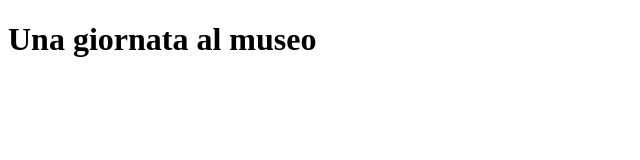
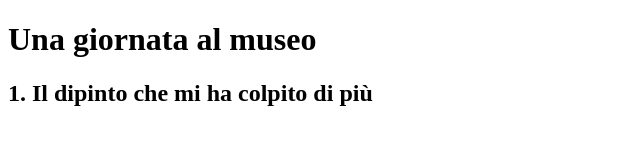
Before and after one commit to salvatorescalise1999/htmlcss-repo, a plain HTML site: page index.html in a window 1280 px wide. Shown: the whole page, without its empty margins (0-640 px from the left). Drawn offline with Linux system fonts and the light colour scheme.

Commit message:
aggiungo un titolo alla sezione: il dipinto che mi ha colpito di più

```diff
--- a/index.html
+++ b/index.html
@@ -1,10 +1,12 @@
 <!DOCTYPE html>
 <html lang="en">
+
 <head>
     <meta charset="UTF-8">
     <meta name="viewport" content="width=device-width, initial-scale=1.0">
     <title>Document</title>
 </head>
+
 <body>
 
     <header>
@@ -12,8 +14,10 @@
     </header>
 
     <main>
+        <!--il dipinto che mi ha colpito di più-->
+        <section>
 
-        <section>
+           <h2>1. Il dipinto che mi ha colpito di più</h2>
 
         </section>
 
@@ -32,4 +36,5 @@
     </footer>
 
 </body>
+
 </html>
```
